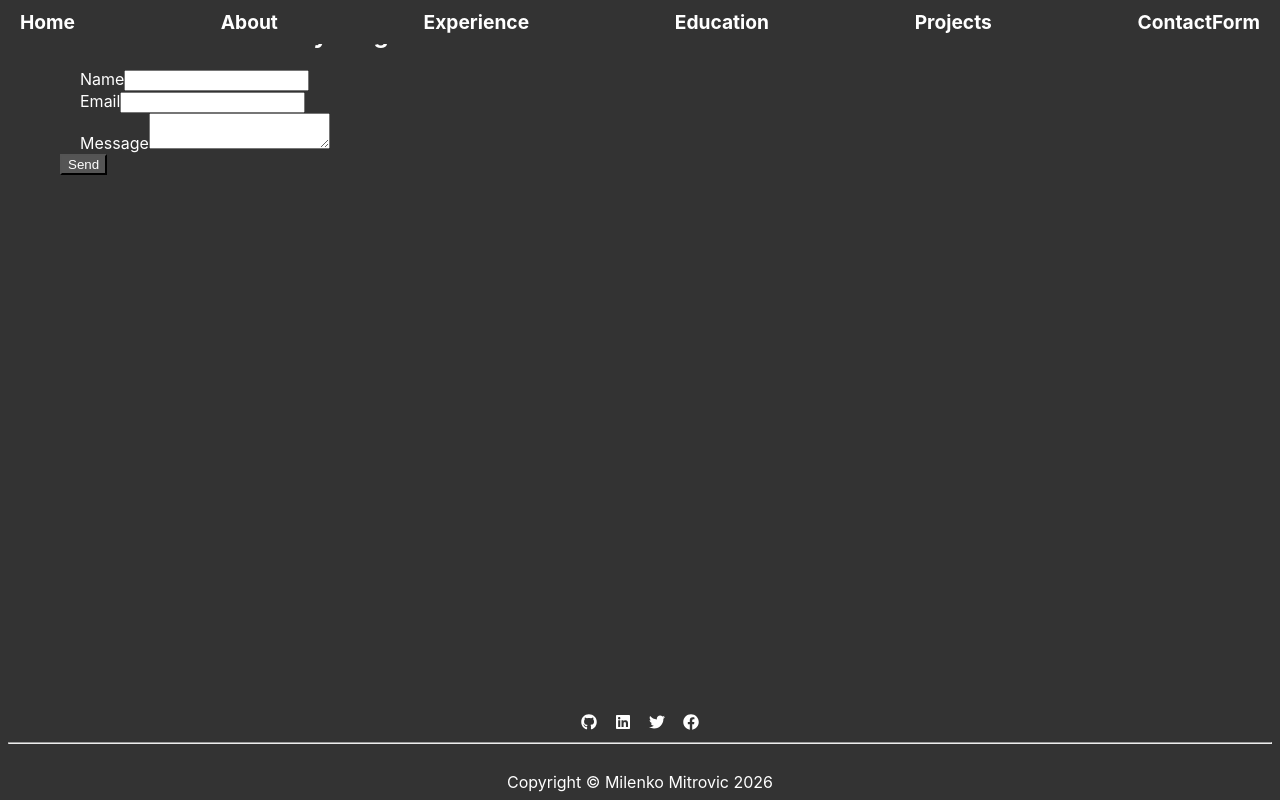
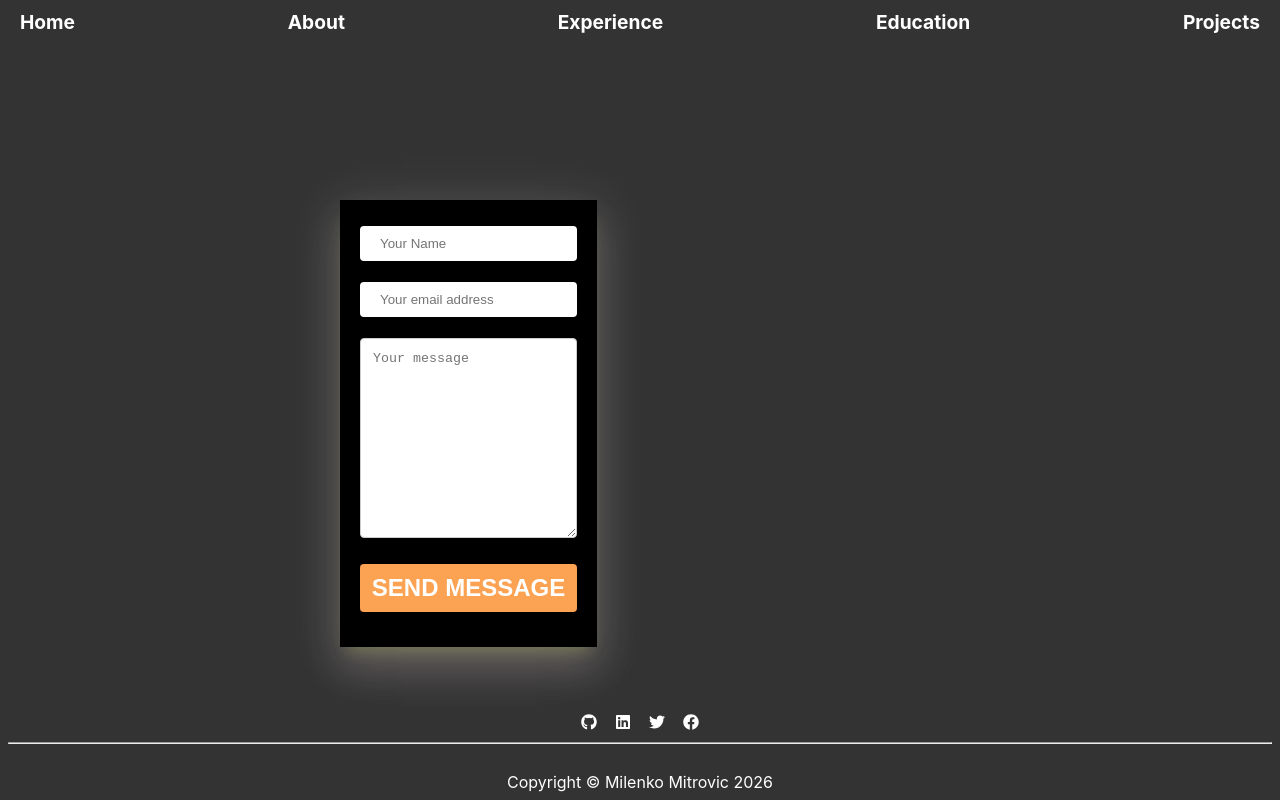
Before and after one commit to subzone/cv, a React (Create React App) app: page /contact in a window 1280 px wide. Built offline with nearby package versions, Linux system fonts and the light colour scheme.

Commit message:
added contact form

```diff
--- a/package.json
+++ b/package.json
@@ -7,6 +7,7 @@
     "@testing-library/jest-dom": "^5.16.5",
     "@testing-library/user-event": "^14.4.3",
     "bootstrap": "^5.2.3",
+    "emailjs-com": "^3.2.0",
     "history": "^5.3.0",
     "jest": "^29.3.1",
     "react": "^18.2.0",
--- a/src/App.js
+++ b/src/App.js
@@ -1,7 +1,7 @@
 import React from 'react';
 import { BrowserRouter, Routes, Route, Link } from 'react-router-dom';
 import Home from './components/Home';
-import About from './About';
+import About from './components/About';
 import Education from './components/Education';
 import Experience from './components/Experience';
 import Projects from './components/Projects';
@@ -20,7 +20,6 @@ function App() {
         <Link to="/experience" className="nav-link">Experience</Link>
         <Link to="/education" className="nav-link">Education</Link>
         <Link to="/projects" className="nav-link">Projects</Link>
-        <Link to="/contact" className="nav=link">ContactForm</Link>
       </nav>
       <div className='dark-theme'>
       <Routes>
--- a/src/About.js
+++ b/src/components/About.js
@@ -1,5 +1,6 @@
 import React from 'react';
-import me from './me.jpg';
+import { Link } from 'react-router-dom';
+import me from '../me.jpg';
 
 class About extends React.Component {
     render() {
@@ -54,7 +55,7 @@ class About extends React.Component {
                <li>CSP policy v3 - Done</li>
                <li>Blog - Future development</li>
                <li>Mail Newsletter - DevOps topics based</li>
-               <li>Contact Form</li>
+               <li><Link to="/contact" className="nav=link">ContactForm</Link></li>
             </ul>
          </div>
         );
--- a/src/components/ContactForm.js
+++ b/src/components/ContactForm.js
@@ -1,44 +1,52 @@
-import React from 'react';
+// import './contact.css';
+import React, { useState } from "react";
+import emailjs from 'emailjs-com';
+import { init } from 'emailjs-com';
+init('Vk9H7QsaxPn_8i1fx');
+
+
 const ContactForm = () => {
-    const [formStatus, setFormStatus] = React.useState('Send')
-    const onSubmit = (e) => {
-      e.preventDefault()
-      setFormStatus('Submitting...')
-      const { name, email, message } = e.target.elements
-      let conFom = {
-        name: name.value,
-        email: email.value,
-        message: message.value,
-      }
-      console.log(conFom)
-    }
+    const [name, setName] = useState('');
+    const [email, setEmail] = useState('');
+    const [message, setMessage] = useState('');
+    const [emailSent, setEmailSent] = useState(false);
+    const submit = () => {
+        if (name && email && message) {
+            const serviceId = 'service_r63plup';
+            const templateId = 'template_ijd8clx';
+            const userId = 'Vk9H7QsaxPn_8i1fx';
+            const templateParams = {
+                name,
+                email,
+                message
+            };
+
+            emailjs.send(serviceId, templateId, templateParams, userId)
+                .then(response => console.log(response))
+                .then(error => console.log(error));
+
+            setName('');
+            setEmail('');
+            setMessage('');
+            setEmailSent(true);
+        } else {
+            alert('Please fill in all fields.');
+        }
+    };
+    const isValidEmail = email => {
+        const regex = /^(([^<>()\[\]\\.,;:\s@"]+(\.[^<>()\[\]\\.,;:\s@"]+)*)|(".+"))@((\[[0-9]{1,3}\.[0-9]{1,3}\.[0-9]{1,3}\.[0-9]{1,3}\])|(([a-zA-Z\-0-9]+\.)+[a-zA-Z]{2,}))$/;
+        return regex.test(String(email).toLowerCase());
+    };
     return (
-      <div className="container mt-5">
-        <h2 className="mb-3">Feel free to ask me anything</h2>
-        <form onSubmit={onSubmit}>
-          <div className="mb-3">
-            <label className="form-label" htmlFor="name">
-              Name
-            </label>
-            <input className="form-control" type="text" id="name" required />
-          </div>
-          <div className="mb-3">
-            <label className="form-label" htmlFor="email">
-              Email
-            </label>
-            <input className="form-control" type="email" id="email" required />
-          </div>
-          <div className="mb-3">
-            <label className="form-label" htmlFor="message">
-              Message
-            </label>
-            <textarea className="form-control" id="message" required />
-          </div>
-          <button className="btn btn-danger" type="submit">
-            {formStatus}
-          </button>
-        </form>
-      </div>
-    )
-  }
+        <div id="contact-form">
+            <input type="text" placeholder="Your Name" value={name} onChange={e => setName(e.target.value)} /><br />
+            <input type="email" placeholder="Your email address" value={email} onChange={e => setEmail(e.target.value)} /><br />
+            <textarea placeholder="Your message" value={message} onChange={e => setMessage(e.target.value)}></textarea><br />
+            <button type="submitmail" onClick={submit}>Send Message</button><br />
+
+            <span className={emailSent ? 'visible' : null}>Thank you for your message, we will be in touch in no time!</span>
+        </div>
+    );
+};
+
 export default ContactForm;
--- a/src/components/Home.js
+++ b/src/components/Home.js
@@ -1,5 +1,5 @@
 import React from 'react';
-import About from '../About';
+import About from './About';
 import Education from './Education';
 import Experience from './Experience';
 import Projects from './Projects';
--- /dev/null
+++ b/src/components/contact.css
@@ -0,0 +1,50 @@
+body {
+    background: #E9F1FE;
+}
+    #contact-form {
+        position: absolute;
+        background: #4D60A8;
+        color: #FFF;
+        font-family: sans-serif;
+        padding: 20px;
+        top: 50%;
+        left: 50%;
+        transform: translate(-50%, -50%);
+        box-shadow: 0 11px 15px -7px rgba(0, 0, 0, .2), 0 24px 38px 3px rgba(0, 0, 0, .14), 0 9px 46px 8px rgba(0, 0, 0, .12);
+
+        input,
+        textarea {
+            width: 100%;
+            border: 0;
+            padding: 10px 20px;
+            box-sizing: border-box;
+            margin-bottom: 15px;
+        }
+
+        textarea {
+            height: 100px;
+            resize: vertical;
+        }
+
+        button {
+            width: 100%;
+            padding: 10px;
+            border: 0;
+            cursor: pointer;
+            background: #fca253;
+            font-weight: bold;
+            color: #FFF;
+            font-size: 18px;
+            margin-bottom: 15px;
+            text-transform: uppercase;
+        }
+
+        span {
+            display: none;
+            text-align: center;
+
+            &.visible {
+                display: block;
+            }
+        }
+    }
--- a/src/dark-theme.css
+++ b/src/dark-theme.css
@@ -133,3 +133,95 @@ footer {
   padding: 8px;
   text-align: center;
 }
+
+#contact-form {
+  position: absolute;
+  background: #000000;
+  color: #FFF;
+  font-family: sans-serif;
+  padding: 20px;
+  top: 25%;
+  left: 25%;
+  /* transform: translate(-50%, -50%); */
+  box-shadow: 0 11px 15px -7px rgba(227, 250, 97, 0.2), 0 24px 38px 3px rgba(243, 213, 213, 0.14), 0 9px 46px 8px rgba(253, 253, 253, 0.12);
+
+  input {
+      width: 100%;
+      border: 0;
+      padding: 10px 20px;
+      box-sizing: border-box;
+      margin-bottom: 15px;
+  }
+
+  textarea {
+      height: 200px;
+      resize: vertical;
+  }
+
+  button {
+      width: 100%;
+      padding: 10px;
+      border: 0;
+      cursor: pointer;
+      background: #fca253;
+      font-weight: bold;
+      color: #FFF;
+      font-size:24px;
+      margin-bottom: 15px;
+      text-transform: uppercase;
+  }
+
+  span {
+      display: none;
+      text-align: center;
+
+      &.visible {
+          display: block;
+      }
+  }
+}
+
+input[type=text], select, textarea {
+  width: 100%; /* Full width */
+  padding: 12px; /* Some padding */
+  border: 1px solid #ccc; /* Gray border */
+  border-radius: 4px; /* Rounded borders */
+  box-sizing: border-box; /* Make sure that padding and width stays in place */
+  margin-top: 6px; /* Add a top margin */
+  margin-bottom: 16px; /* Bottom margin */
+  resize: vertical /* Allow the user to vertically resize the textarea (not horizontally) */
+}
+
+/* Style the submit button with a specific background color etc */
+input[type=email] {
+  width: 100%; /* Full width */
+  padding: 12px; /* Some padding */
+  border: 1px solid #ccc; /* Gray border */
+  border-radius: 4px; /* Rounded borders */
+  box-sizing: border-box; /* Make sure that padding and width stays in place */
+  margin-top: 6px; /* Add a top margin */
+  margin-bottom: 16px; /* Bottom margin */
+  resize: vertical /* Allow the user to vertically resize the textarea (not horizontally) */
+}
+
+/* When moving the mouse over the submit button, add a darker green color */
+input[type=email]:hover {
+  background-color: #fcfce0;
+}
+
+button[type=submitmail] {
+  width: 100%; /* Full width */
+  padding: 12px; /* Some padding */
+  border: 1px solid #ccc; /* Gray border */
+  border-radius: 4px; /* Rounded borders */
+  box-sizing: border-box; /* Make sure that padding and width stays in place */
+  margin-top: 6px; /* Add a top margin */
+  margin-bottom: 16px; /* Bottom margin */
+  resize: vertical /* Allow the user to vertically resize the textarea (not horizontally) */
+}
+/* Add a background color and some padding around the form */
+.container {
+  border-radius: 5px;
+  background-color: #000000;
+  padding: 20px;
+}
```
Also changed, not shown: 1 other file (tests, documents, lock files or other folders).
